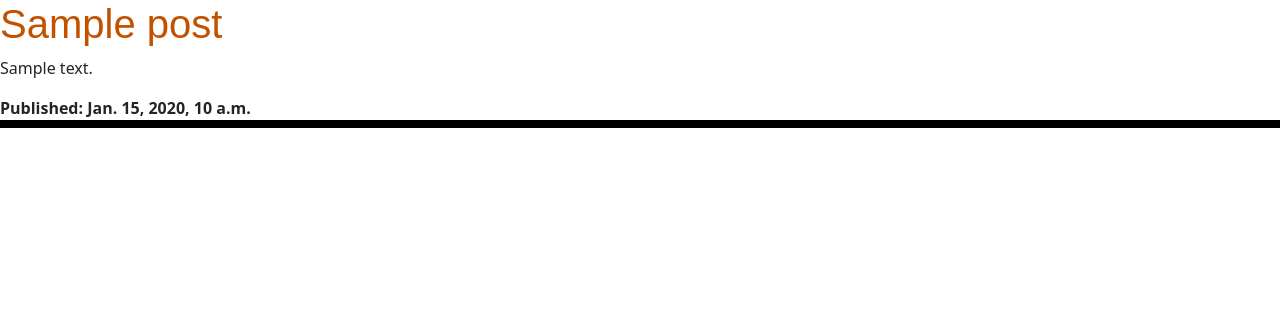
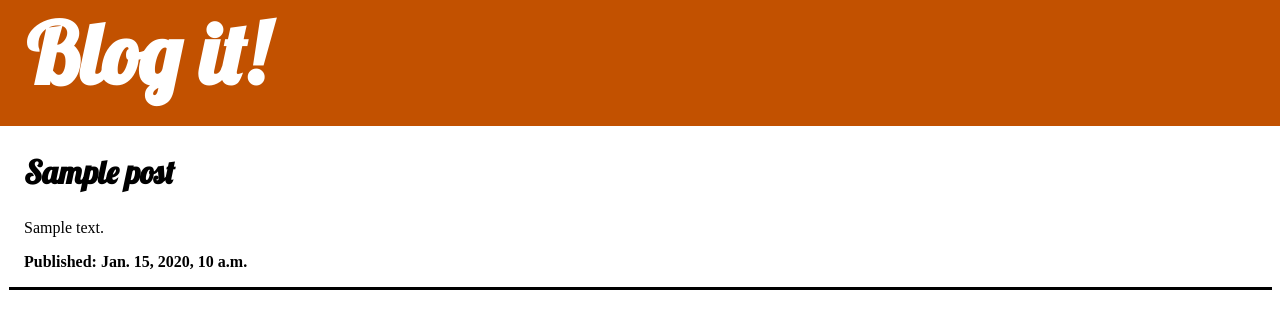
Before and after one commit to akadam2/my-first-blog, a Django app: page / in a window 1280 px wide. Shown: the top 329 px of the page. Run offline with Django 4.2, Linux system fonts and the light colour scheme; tables that the repository leaves empty hold one stand-in row (values such as "Sample post").

Commit message:
extended the base.html template

```diff
--- a/blog/static/css/blog.css
+++ b/blog/static/css/blog.css
@@ -1,15 +1,35 @@
-h2 {
-  font-family: Arial, Helvetica, sans-serif;
-  font-size: 2.5em;
+body {
+  margin-left: 1.5em;
+}
+.page-header{
+  background-color: #c25100;
+  margin: -30px -8px 8px -24px;
+}
+.page-header h1,
+.page-header h1 a,
+.page-header h1 a:visited,
+.page-header a:active{
+  padding: 5px;
+  padding-bottom: 20px;
+  margin-left: 8px;
+  color: white;
+  font-size: 2.3em;
+  font-family: "Lobster", cursive;
+
+}
+h2{
+  font-family: "Lobster", cursive;
+  font-size: 2em;
 }
 time {
   font-weight: bold;
 }
 #line {
   background-color: black;
-  height: 0.5em;
+  height: 0.2em;
+  margin-left: -15px;
 }
 a {
   text-decoration: none;
-  color: #c25100;
+  color: black;
 }
--- /dev/null
+++ b/blog/templates/blog/base.html
@@ -0,0 +1,23 @@
+{% load static %}
+
+<!DOCTYPE html>
+<html lang="en">
+  <head>
+    <meta charset="UTF-8" />
+    <meta http-equiv="X-UA-Compatible" content="IE=edge" />
+    <meta name="viewport" content="width=device-width, initial-scale=1.0" />
+    <title>Document</title>
+    <link href="https://fonts.googleapis.com/css2?family=Lobster&display=swap" rel="stylesheet">
+    <link rel="stylesheet" href="{%static 'css/blog.css' %}">
+  </head>
+  <body>
+    <header class = "page-header">
+      <div id = "container">
+        <h1><a href="">Blog it!</a></h1>
+      </div>
+    </header>
+    {% block content %}
+
+    {% endblock %}
+  </body>
+</html>
--- a/blog/templates/blog/index.html
+++ b/blog/templates/blog/index.html
@@ -1,25 +1,14 @@
-{% load static %}
 
-<!DOCTYPE html>
-<html lang="en">
-  <head>
-    <meta charset="UTF-8" />
-    <meta http-equiv="X-UA-Compatible" content="IE=edge" />
-    <meta name="viewport" content="width=device-width, initial-scale=1.0" />
-    <title>Document</title>
-    <link rel="stylesheet" href="https://cdn.jsdelivr.net/npm/bootstrap@5.1.3/dist/css/bootstrap.min.css" integrity="sha384-1BmE4kWBq78iYhFldvKuhfTAU6auU8tT94WrHftjDbrCEXSU1oBoqyl2QvZ6jIW3" crossorigin="anonymous">
-    <link rel="stylesheet" href="{%static 'css/blog.css' %}">
-  </head>
-  <body>
+{% extends 'blog/base.html' %}
+{% block content %}
   {% for post in posts %}
-        <article>
+      <article class = "post">
           <h2>
-                <a href="">{{post.title}}</a>
+              <a href="">{{post.title.capitalize}}</a>
           </h2>
           <p>{{post.text|linebreaksbr}}</p>
           <time>Published: {{post.create_date}}</time>
           <p id = "line"></p>
       </article>
   {% endfor %}
-  </body>
-</html>
+{% endblock %}
--- a/demo/settings.py
+++ b/demo/settings.py
@@ -11,7 +11,6 @@ https://docs.djangoproject.com/en/4.0/ref/settings/
 """
 
 from pathlib import Path
-import os
 
 # Build paths inside the project like this: BASE_DIR / 'subdir'.
 BASE_DIR = Path(__file__).resolve().parent.parent
@@ -118,7 +117,7 @@ USE_TZ = True
 # https://docs.djangoproject.com/en/4.0/howto/static-files/
 
 STATIC_URL = 'static/'
-STATIC_ROOT = os.path.join(BASE_DIR/'static')
+STATIC_ROOT = BASE_DIR/'static'
 # Default primary key field type
 # https://docs.djangoproject.com/en/4.0/ref/settings/#default-auto-field
 
```
Lines whose indentation alone changed are shown as unchanged.
